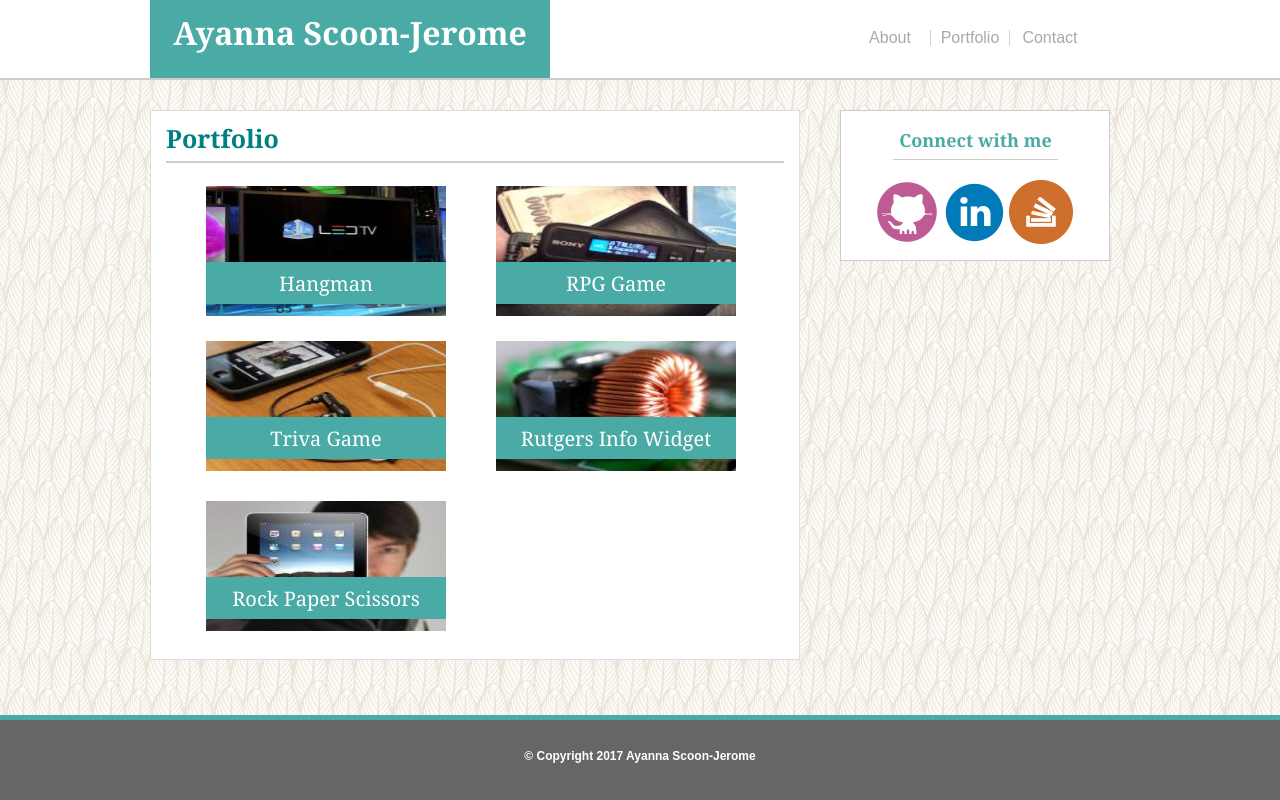
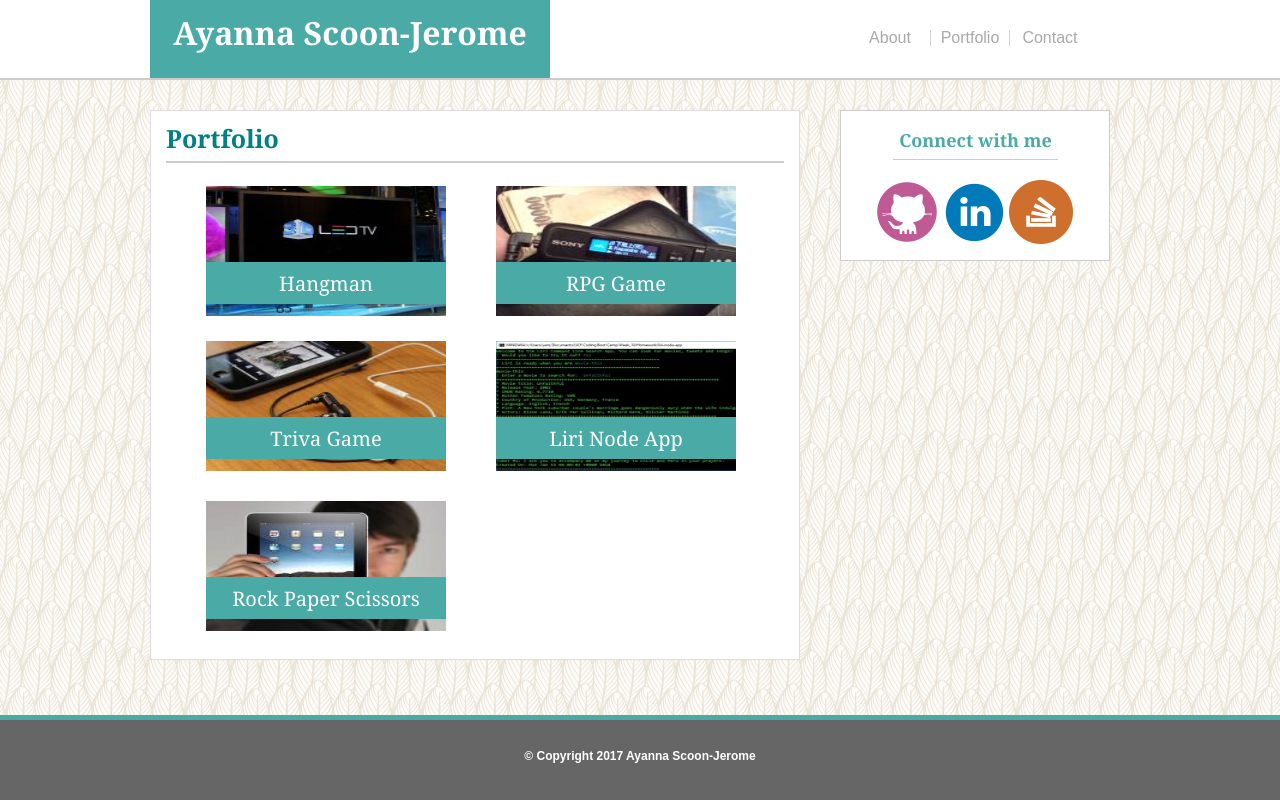
Before and after one commit to ascoonj/Basic-Portfolio, a plain HTML site: page portfolio.html in a window 1280 px wide. Drawn offline with Linux system fonts and the light colour scheme.

Commit message:
added link to liri node app repository

```diff
--- a/portfolio.html
+++ b/portfolio.html
@@ -49,8 +49,10 @@
                 </div>
 
                 <div id="fourth">
-                    <img class="pics" id="pic4" src="assets/images/pic4.jpg" />
-                    <div class="labels" id="label4">Rutgers Info Widget</div>
+                    <a href="https://github.com/ascoonj/liri-node-app" target = "blank">
+                        <img class="pics" id="pic4" src="assets/images/lirisample.jpg" />
+                    </a>
+                    <div class="labels" id="label4">Liri Node App</div>
                 </div>
 
                 <div id="fifth">
@@ -88,7 +90,7 @@
     </div>
 
     <div>
-    <footer>&copy Copyright 2017 Ayanna Scoon-Jerome</footer>
+        <footer>&copy Copyright 2017 Ayanna Scoon-Jerome</footer>
     </div>
 
 </body>
```
Also changed, not shown: assets/images/lirisample.jpg (added).
